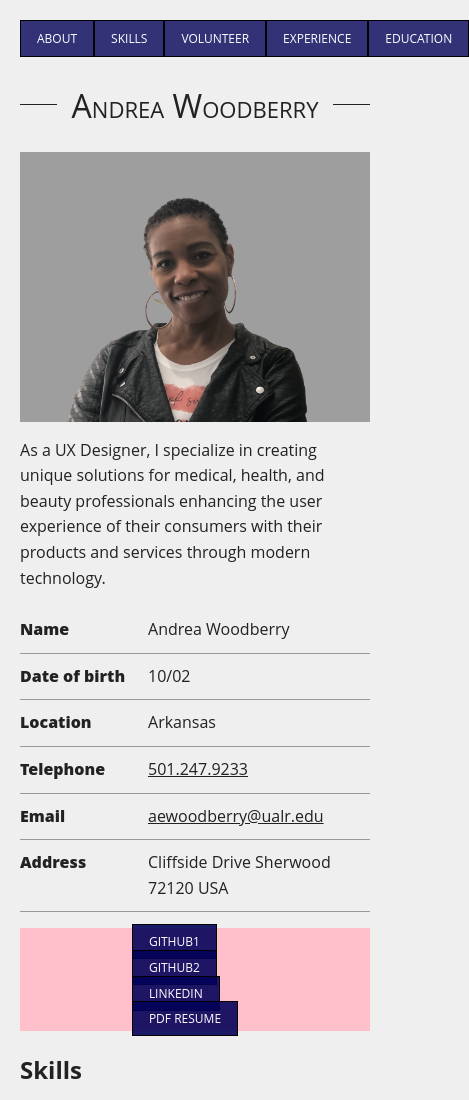
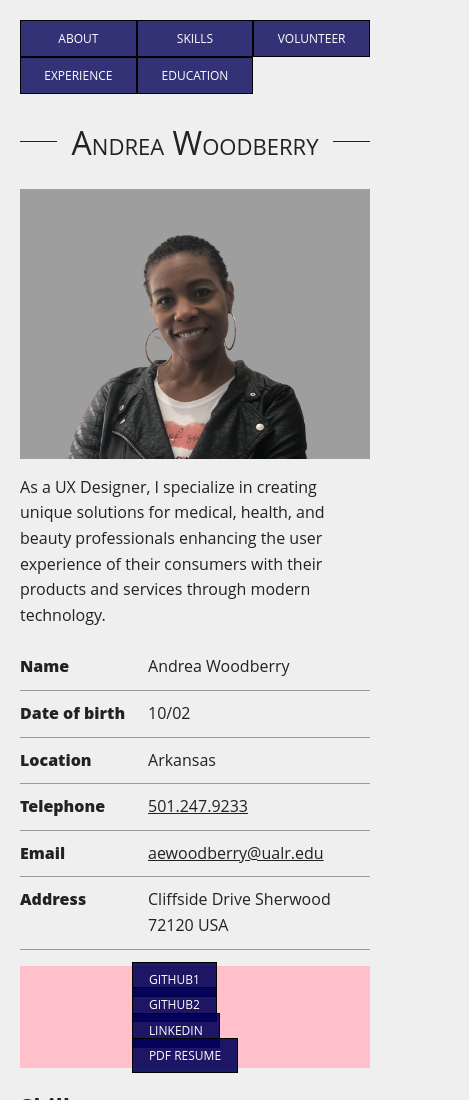
Before and after one commit to andreatheuidesigner/ifsc-3342-01, a plain HTML site: page resume/index.html in a window 390 px wide. Shown: the top 1100 px of the page, 469 px wide, since content can reach past the window. Drawn offline with nearby package versions, Linux system fonts and the light colour scheme; files that its build step writes are made by us from their sources; files whose address does not match are found by name.

Commit message:
update resume

```diff
--- a/resume/css/style.css
+++ b/resume/css/style.css
@@ -191,6 +191,11 @@ dd{
 }
 /*Media Query*/
 @media screen and (max-width:510px){
+  nav{
+    display:grid;
+    grid-template-columns: 1fr 1fr 1fr;
+    padding:20px 20px 0px 20px;
+  }
   ul.related-links{
     display:grid;
     align-content:space-around;
```
